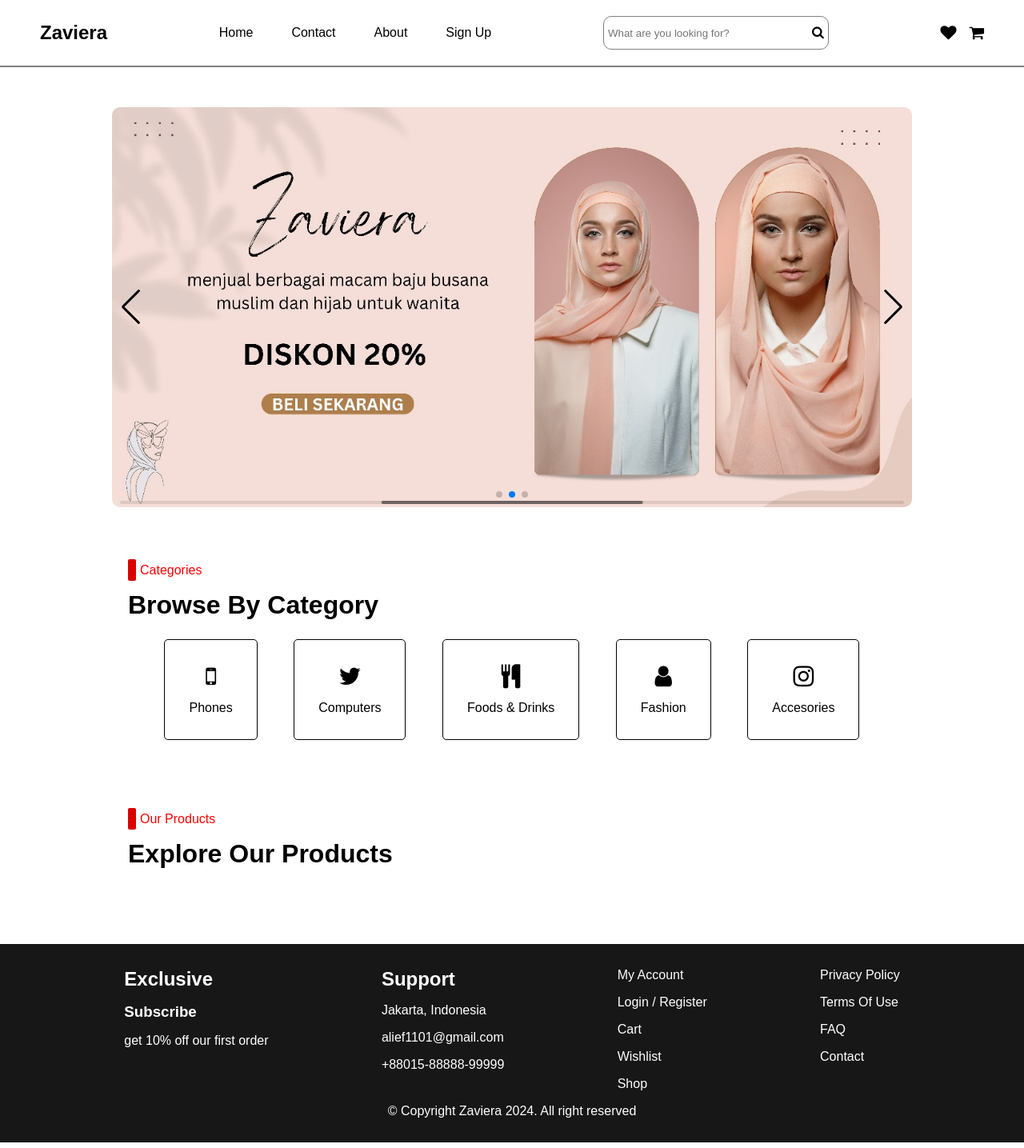
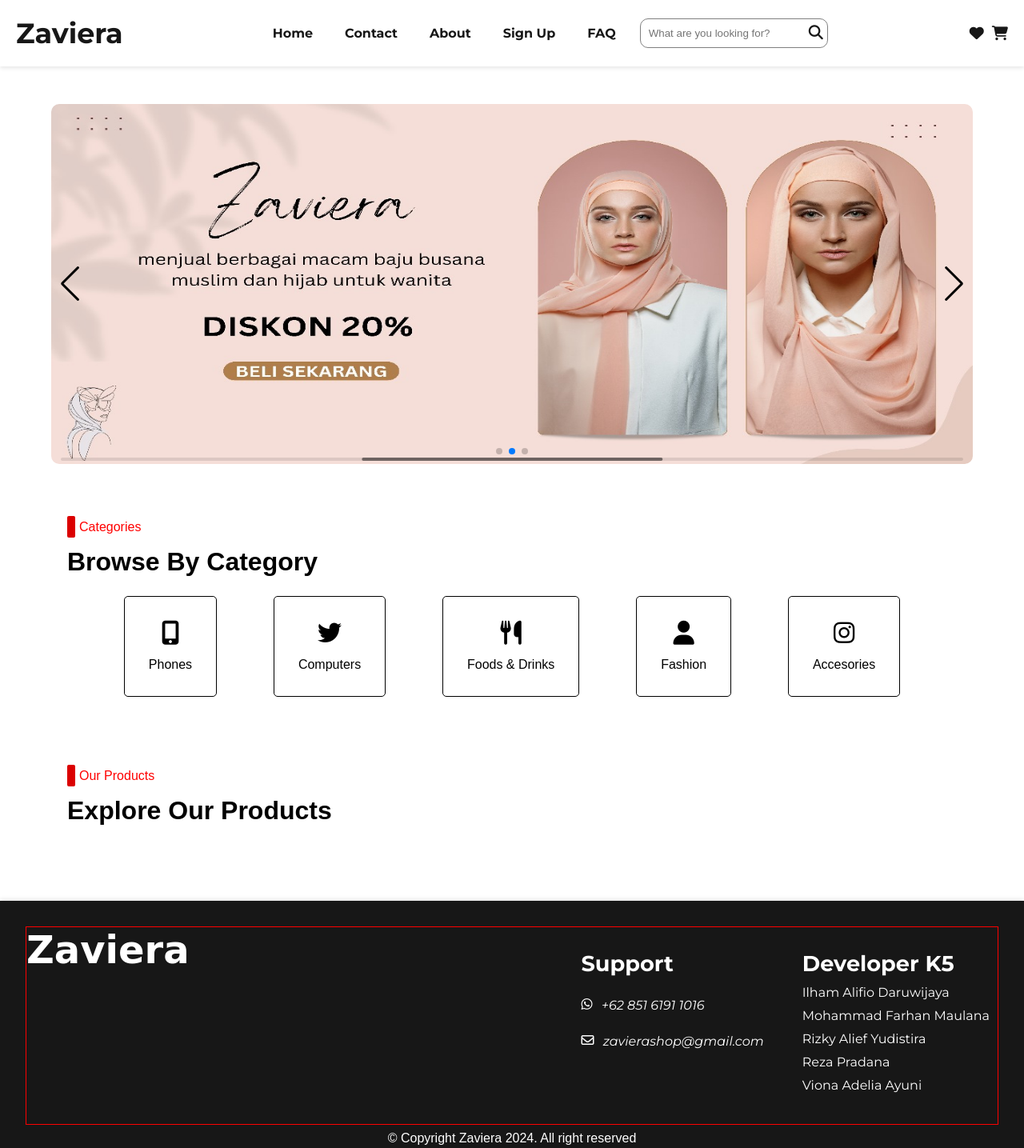
Before and after one commit to rezavradana/project-ecommerce, a website built with webpack: page src/templates/index.html in a window 1280 px wide. Shown: the whole page at 80% size. Built offline with nearby package versions, Linux system fonts and the light colour scheme; no server answers; a script that the page names is missing; files whose address does not match are found by name; a web font is replaced by a local one.

Commit message:
Fix responsive for app shell

```diff
--- a/src/scripts/index.js
+++ b/src/scripts/index.js
@@ -16,4 +16,22 @@ document.addEventListener('DOMContentLoaded', () => {
   window.addEventListener('load', async () => {
     await app.renderPage();
   });
+
+    // Navbar Drawer
+    const drawer = document.querySelector('#drawer');
+    const menuNavBar = document.querySelector('.menu-navbar');
+      if (drawer && menuNavBar) {
+        drawer.addEventListener('click', () => {
+          menuNavBar.classList.toggle('open');
+          const isOpen = menuNavBar.classList.contains('open');
+            drawer.setAttribute('aria-expanded', isOpen);
+        });
+
+        window.addEventListener('resize', () => {
+          if (window.innerWidth > 768) {
+            menuNavBar.classList.remove('open');
+            drawer.setAttribute('aria-expanded', 'false');
+          }
+        });
+      }
 });
--- /dev/null
+++ b/src/styles/app-shell.scss
@@ -0,0 +1,262 @@
+.navbar {
+     display: flex;
+     justify-content: space-between;
+     align-items: center;
+     background-color: $white;
+     padding: 20px;
+     box-shadow: 0 2px 5px rgba(0, 0, 0, 0.1);
+     position: fixed;
+     top: 0;
+     width: 100%;
+     z-index: 100;
+
+     font-family: $montserrat;
+     font-weight: bold;
+
+     .navbar-header {
+          .navbar-title {
+               font-family: 'Charm', 'Montserrat', sans-serif;
+               font-size: 25px;
+               font-weight: bold;
+               color: $black;
+               text-decoration: none;
+
+               @media screen and (min-width: 1024px) {
+                    font-size: 35px;
+               }
+          }
+     }
+
+     .nav-drawer {
+          display: none;
+          background: none;
+          border: none;
+          font-size: 24px;
+          cursor: pointer;
+          transition: color 0.3s ease;
+
+          &:hover {
+               color: $cream;
+          }
+     }
+
+     .menu-navbar {
+          display: flex;
+          align-items: center;
+          gap: 20px;
+
+          .nav-list {
+               display: flex;
+               gap: 20px;
+               list-style: none;
+
+               li a {
+                    text-decoration: none;
+                    font-size: 16px;
+                    color: $black;
+                    padding: 10px;
+                    border-radius: 5px;
+                    transition: background-color 0.3s, color 0.3s;
+
+                    &:hover {
+                         background-color: $cream;
+                         color: $black;
+                    }
+               }
+          }
+
+          &.open {
+               display: flex;
+               flex-direction: column;
+               position: absolute;
+               top: 60px;
+               right: 0px;
+               background-color: $white;
+               box-shadow: 0 2px 5px rgba(0, 0, 0, 0.1);
+               border-radius: 0px 0px 5px 5px;
+               padding: 10px;
+               width: 70%;
+               animation: slideLeft 0.8s ease-in-out;
+
+               .nav-list {
+                    flex-direction: column;
+                    align-items: flex-start;
+               }
+          }
+     }
+
+     .wish-cart-navbar {
+          display: flex;
+          gap: 10px;
+
+          a {
+               color: $black;
+               font-size: 18px;
+
+               &:hover {
+                    color: $cream;
+               }
+          }
+     }
+
+     .search-navbar {
+          display: flex;
+          align-items: center;
+          border: 1px solid grey;
+          padding: 5px;
+          border-radius: 10px;
+          gap: 5px;
+
+          input {
+               width: 200px;
+               border: none;
+               padding: 5px;
+
+               &:focus {
+                    outline: none;
+               }
+          }
+
+          .search-button {
+               background: none;
+               border: none;
+               cursor: pointer;
+               font-size: 18px;
+               color: $black;
+
+               &:hover {
+                    color: $cream;
+               }
+          }
+
+          @media screen and (max-width: 425px) {
+               input {
+                    width: 100%;
+               }
+          }
+     }
+
+     @media screen and (max-width: 880px) {
+          .menu-navbar {
+               display: none;
+
+               &.open {
+                    display: flex;
+               }
+          }
+
+          .nav-drawer {
+               display: block;
+          }
+     }
+}
+
+@keyframes slideLeft {
+     from {
+          transform: translateX(100%);
+          opacity: 0;
+     }
+     to {
+          transform: translateX(0);
+          opacity: 1;
+     }
+}
+
+// Footer styles
+footer {
+     display: flex;
+     flex-flow: column nowrap;
+     justify-content: center;
+     gap: 0.5rem;
+     background-color: $black;
+     text-align: center;
+     padding: 2rem;
+     box-shadow: 0 -2px 5px rgba(0, 0, 0, 0.1);
+
+     ul li {
+          list-style: none;
+     }
+
+     .upper-footer {
+          display: flex;
+          flex-flow: column nowrap;
+          width: 100%;
+          border: red 1px solid;
+
+          .footer-title {
+               align-self: flex-start;
+               margin-bottom: 10px;
+
+               font-family: $charm;
+               font-size: 3rem;
+               font-weight: bold;
+
+               @media screen and (min-width: 1024px) {
+                    justify-content: center;
+               }
+          }
+
+          .identity-footer {
+               display: flex;
+               flex-flow: column;
+               padding: 10px;
+
+               font-family: $montserrat;
+
+               .support, .developer {
+                    padding: 1.2rem 0;
+               }
+
+               .support > li,
+               .developer > li {
+                    display: flex;
+                    gap: 0.7rem;
+                    font-size: 0.9rem;
+                    margin-bottom: 10px;
+               }
+
+               .footer-header {
+                    font-size: 1.5rem !important;
+                    font-weight: bold;
+               }
+
+               @media screen and (min-width: 768px) {
+                    flex-flow: row nowrap;
+                    justify-content: space-between;
+                    gap: 2rem;
+               }
+
+               @media screen and (min-width: 1024px) {
+                    gap: 3rem;
+
+                    .support > li,
+                    .developer > li {
+                         display: flex;
+                         gap: 0.7rem;
+                         font-size: 1rem;
+                         margin-bottom: 10px;
+                    }
+
+                    .footer-header {
+                         font-size: 1.7rem !important;
+                         font-weight: bold;
+                    }
+               }
+          }
+
+          @media screen and (min-width: 520px) {
+               flex-flow: row nowrap;
+               justify-content: space-between;
+          }
+     }
+
+     .second-footer {
+          padding: 10px;
+          color: $white;
+          font-size: 0.7rem;
+
+          @media screen and (min-width: 425px) {
+               font-size: 1rem;
+          }
+     }
+}
--- a/src/styles/main.scss
+++ b/src/styles/main.scss
@@ -15,17 +15,22 @@ $charm: "Charm", cursive;
 $white: #ffffff;
 $black: #171717;
 $red: #db0000;
+$cream: #f1afaf;
 
 body {
     margin: 0;
+    margin-top: 5rem;
     font-family: Arial, sans-serif;
     background-color: $white;
     font-family: "Poppins", sans-serif;
 }
 
 header {
-    display: inline;
+    display: flex;
+    flex-flow: column nowrap;
     width: 100%;
+    justify-content: center;
+    align-items: center;
 }
 
 main {
@@ -72,12 +77,20 @@ footer .first-footer {
 
 // * Content Container
 @mixin content-container {
-    margin: 50px auto;
-    padding: 20px;
+    margin: 20px 50px;
+    padding: 10px;
     display: flex;
     flex-flow: column nowrap;
-    gap: 1.5rem;
-    max-width: 1000px;
+    gap: 1rem;
+    max-width: 95%;
+
+    @media screen and (min-width: 1024px) {
+        margin: 50px auto;
+        padding: 20px;
+        display: flex;
+        gap: 1.5rem;
+        max-width: 90%;
+    }
 }
 
 @mixin title-container {
@@ -95,7 +108,7 @@ footer .first-footer {
 }
 
 // * Import Partial Part SCSS
-@import "navbar";
+@import "app-shell";
 @import "account";
 @import "swiper";
 @import "category";
--- a/src/styles/navbar.scss
+++ /dev/null
@@ -1,78 +0,0 @@
-nav {
-     display: flex;
-     flex-flow: row wrap;
-     justify-content: space-between;
-     padding: 20px 50px;
-     border-bottom: 2px solid grey;
-     row-gap: 1rem;
-}
-
-.title-navbar,
-.menu-navbar,
-.search-navbar {
-     display: flex;
-     align-items: center;
-}
-
-.title-navbar a {
-     text-decoration: none;
-     color: black;
-}
-
-.ul-list {
-     display: flex;
-     flex-flow: row nowrap;
-     gap: 3rem;
-     align-items: center;
-}
-
-.ul-list li {
-     list-style: none;
-     align-content: center;
-}
-
-.ul-list li a {
-     text-decoration: none;
-     color: black;
-}
-
-.search-navbar {
-     border: 1px solid grey;
-     padding: 5px;
-     gap: 5px;
-     border-radius: 10px;
-}
-
-.search-navbar form input {
-     width: 250px;
-     height: 30px;
-     border: none;
-}
-
-.search-navbar form input:focus {
-     outline: none;
-     border: none;
-}
-
-.search-navbar .search-button {
-     cursor: pointer;
-}
-
-.wish-cart-navbar {
-     display: flex;
-     flex-flow: row nowrap;
-     align-items: center;
-     text-align: center;
-     justify-content: center;
-     gap: 1rem;
-}
-
-.wish-cart-navbar a {
-     text-decoration: none;
-     color: black;
-}
-
-.wish-cart-navbar i {
-     font-size: 20px;
-     cursor: pointer;
-}
--- a/src/styles/swiper.scss
+++ b/src/styles/swiper.scss
@@ -3,17 +3,25 @@
 
      .swiper-wrapper .swiper-slide {
           width: 100%;
-          height: 350px;
+          height: 200px;
           object-fit: cover;
           overflow: hidden;
           border-radius: 10px;
+
+          @media screen and (min-width: 550px) {
+               height: 250px;
+          }
 
           @media screen and (min-width: 768px) {
                height: 400px;
           }
 
-          @media screen and (min-width: 768px) {
-               height: 500px;
+          @media screen and (min-width: 1024px) {
+               height: 450px;
+          }
+
+          @media screen and (min-width: 1300px) {
+               height: 650px;
           }
      }
 
--- a/src/templates/index.html
+++ b/src/templates/index.html
@@ -15,48 +15,42 @@
     <link href="https://fonts.googleapis.com/css2?family=Charm:wght@400;700&family=Montserrat:ital,wght@0,100..900;1,100..900&display=swap" rel="stylesheet">
 
     <!-- icon -->
-    <link rel="stylesheet" href="https://cdnjs.cloudflare.com/ajax/libs/font-awesome/4.7.0/css/font-awesome.min.css">
+    <link rel="stylesheet" href="https://fonts.googleapis.com/css2?family=Material+Symbols+Outlined:opsz,wght,FILL,GRAD@20..48,100..700,0..1,-50..200" />
+    <script src="https://kit.fontawesome.com/c9838309fd.js" crossorigin="anonymous"></script>
+    <!-- <link rel="stylesheet" href="https://cdnjs.cloudflare.com/ajax/libs/font-awesome/4.7.0/css/font-awesome.min.css"> -->
 
     <script type="text/javascript" src="https://app.sandbox.midtrans.com/snap/snap.js" data-client-key="SB-Mid-client-jJjbRMJC-TQBlQ-G"></script>
 </head>
 <body>
     <header id="headercontent">
         <nav class="navbar">
-            <div class="title-navbar">
-                <a href="">
-                    <h1>Zaviera</h1>
-                </a>
+            <div class="navbar-header">
+                <span class="navbar-title">Zaviera</span>
             </div>
 
-            <div class="menu-navbar">
-                <ul class="ul-list">
-                    <li>
-                        <a href="#/home">Home</a>
-                    </li>
-                    <li>
-                        <a href="#/contact">Contact</a>
-                    </li>
-                    <li>
-                        <a href="#/about">About</a>
-                    </li>
-                    <li>
-                        <a href="#/login" class="login-logout">Sign Up</a>
-                    </li>
+            <button id="drawer" class="nav-drawer" aria-label="Toggle Navigation" aria-expanded="false">☰</button>
+            <div class="menu-navbar" id="nav-menu">
+                <ul class="nav-list">
+                    <li><a href="#/home">Home</a></li>
+                    <li><a href="#/contact">Contact</a></li>
+                    <li><a href="#/about">About</a></li>
+                    <li><a href="#/login" class="login-logout">Sign Up</a></li>
+                    <li><a href="#/login" class="login-logout">FAQ</a></li>
                 </ul>
-            </div>
-
-            <div class="search-navbar">
-                <form action="">
-                    <input type="text" placeholder="What are you looking for?">
-                </form>
-                <div class="search-button">
-                    <i class="fa fa-search"></i>
+                <div class="search-wishlist-cart">
+                    <div class="search-navbar">
+                        <form>
+                            <input type="text" placeholder="What are you looking for?" aria-label="Search">
+                        </form>
+                        <button class="search-button" aria-label="Search">
+                            <i class="fa fa-search"></i>
+                        </button>
+                    </div>
                 </div>
             </div>
-
             <div class="wish-cart-navbar">
-                <a href="/#/wishlist" class="wishlist"><i class="fa fa-heart"></i></a>
-                <a href="/#/cart" class="cart"><i class="fa fa-shopping-cart"></i></a>
+                <a href="/#/wishlist" class="wishlist" aria-label="Wishlist"><i class="fa fa-heart"></i></a>
+                <a href="/#/cart" class="cart" aria-label="Cart"><i class="fa fa-shopping-cart"></i></a>
             </div>
         </nav>
     </header>
@@ -65,37 +59,26 @@
     </main>
 
     <footer>
-        <div class="first-footer">
-            <div class="exclusive">
-                <h2>Exclusive</h2>
-                <h3>Subscribe</h3>
-                <span>get 10% off our first order</span>
-            </div>
+        <div class="upper-footer">
+            <h2 class="footer-title">Zaviera</h2>
+            <div class="identity-footer">
+                <ul class="support">
+                    <li class="footer-header">Support</li>
+                    <li><i class="fa-brands fa-whatsapp"></i> <i> +62 851 6191 1016</i></li>
+                    <li><i class="fa-regular fa-envelope"></i> <i> zavierashop@gmail.com</i></li>
+                </ul>
 
-            <div class="support">
-                <h2>Support</h2>
-                <span>Jakarta, Indonesia</span>
-                <span>alief1101@gmail.com</span>
-                <span>+88015-88888-99999</span>
-            </div>
-
-            <div class="account">
-                <a href="">My Account</a>
-                <a href="">Login / Register</a>
-                <a href="">Cart</a>
-                <a href="">Wishlist</a>
-                <a href="">Shop</a>
-            </div>
-
-            <div class="quick-link">
-                <a href="">Privacy Policy</a>
-                <a href="">Terms Of Use</a>
-                <a href="">FAQ</a>
-                <a href="">Contact</a>
+                <ul class="developer">
+                    <li class="footer-header">Developer K5</li>
+                    <li>Ilham Alifio Daruwijaya</li>
+                    <li>Mohammad Farhan Maulana</li>
+                    <li>Rizky Alief Yudistira</li>
+                    <li>Reza Pradana</li>
+                    <li>Viona Adelia Ayuni</li>
+                </ul>
             </div>
         </div>
-
-        <div class="second-footer">
+        <div class="bottom-footer">
             <span>&copy; Copyright Zaviera 2024. All right reserved</span>
         </div>
     </footer>
```
Also changed, not shown: src/styles/explore.scss (+25 -3 lines).
